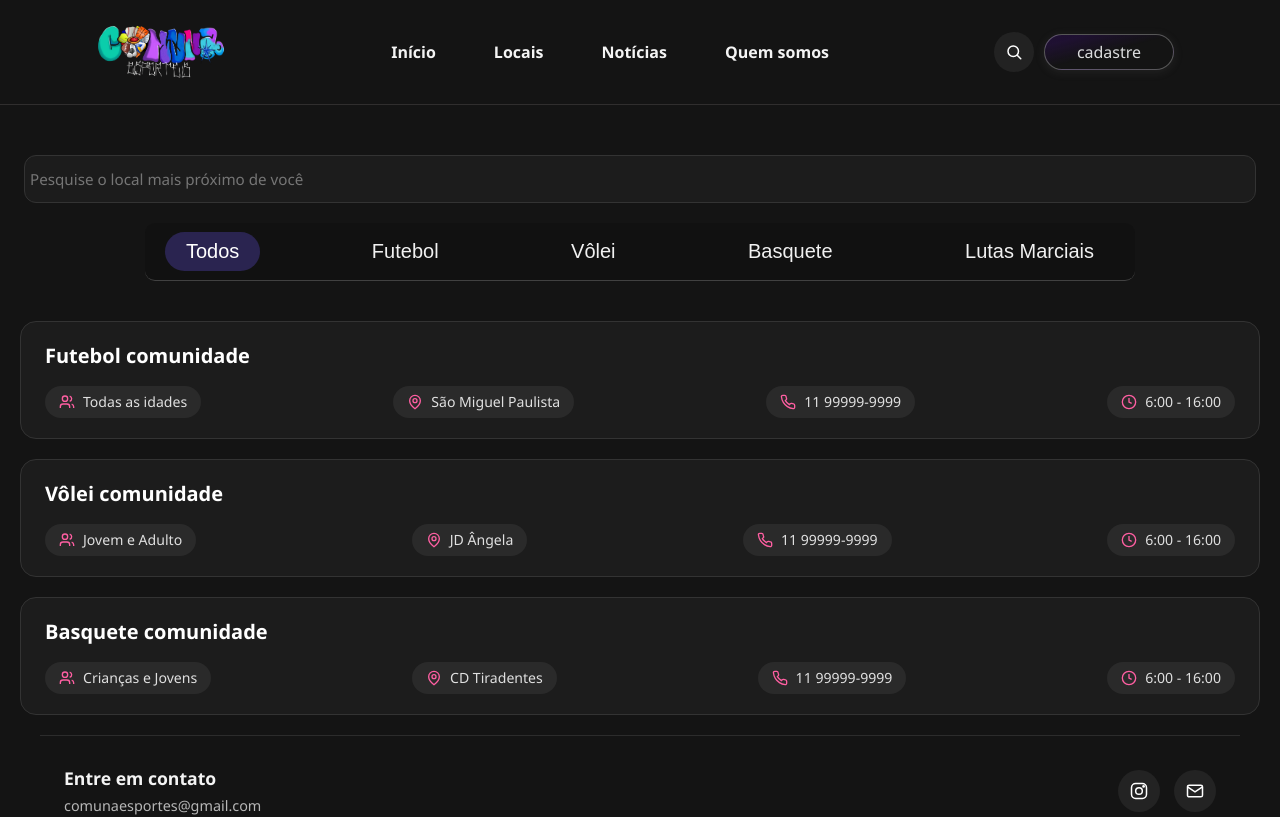
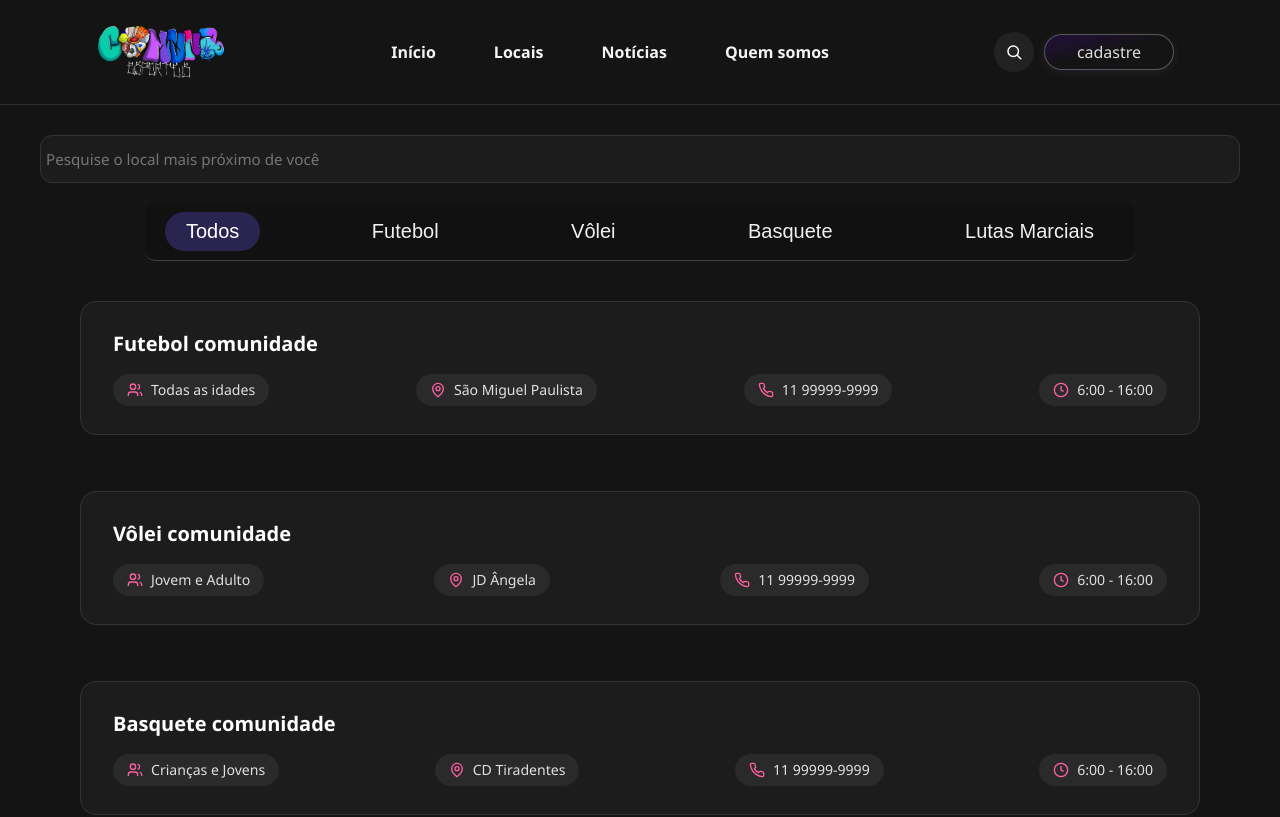
Before and after one commit to sofiAndradee/ProjetoTcc, a React (Vite) app: page /Local in a window 1280 px wide. Shown: the top 817 px of the page. Built offline with nearby package versions, Linux system fonts and the light colour scheme.

Commit message:
Modificações no filtro de pesquisa

```diff
--- a/src/components/CardEvento/CardEvento.jsx
+++ b/src/components/CardEvento/CardEvento.jsx
@@ -1,18 +1,21 @@
 import "./EventoStyle.css";
 
-export default function EventoCard() {
+export default function EventoCard({dados}) {
   return (
 
-      <div className="evento-card">
+      <div className="evento-card"
+      >
         <span className="tag">
-          Projeto Bola na Rede
+          {dados.nomeProjeto}
         </span>
 
-        <h3>Campeonato de verão</h3>
+        <h3>
+          {dados.tituloEvento}
+        </h3>
 
         <p>
-          Estamos organizando nosso torneio semestral! Todas as crianças e jovens
-          cadastrados no projeto podem participar. Venha representar seu time.
+          {dados.descricaoEvento}
+
         </p>
 
         <span className="date-tag">
--- a/src/components/CardEvento/EventoStyle.css
+++ b/src/components/CardEvento/EventoStyle.css
@@ -4,6 +4,7 @@
   transition: border-color 0.2s ease;
   border-radius: 16px;
   padding: 28px 32px;
+  margin-top: 20px;
 }
 
 .evento-card:hover {
--- a/src/components/CardLocal/CardLocal.css
+++ b/src/components/CardLocal/CardLocal.css
@@ -2,16 +2,18 @@
 .card {
   background: #1c1c1c;
   border-radius: 16px;
-  padding: 20px 24px;
+  padding: 28px 32px;
   border: 1px solid #333333;
   transition: transform 0.2s ease, border-color 0.2s ease;
   cursor: pointer;
-  margin: 20px
+  margin: 20px;
+
 }
 
 .card:hover {
   transform: translateY(-2px);
-  border-color: #4b3f8a;
+  border-color:  #43009A;
+  background-color: #161616;
 }
 
 .card-header {
--- a/src/components/Filtro/Filtro.css
+++ b/src/components/Filtro/Filtro.css
@@ -1,16 +1,12 @@
 
 .pesquisa-container {
   width: 100%;
-  padding: 20px 24px;
-}
-
-.barra-pesquisa {
   position: relative;
-  width: 100%;
-  max-width: 990px;
+  max-width: 1200px;
   margin: 0 auto 20px auto;
   box-sizing: border-box;
 }
+
 
 .icone-pesquisa {
   position: absolute;
--- a/src/components/Filtro/Filtro.jsx
+++ b/src/components/Filtro/Filtro.jsx
@@ -4,7 +4,8 @@ export default function PesquisaFiltro({
   termoBusca,
   setTermoBusca,
   filtroCategoria,
-  setFiltroCategoria
+  setFiltroCategoria,
+  placeholder = "Pesquise o local mais próximo de você"
 }) {
 
   const filtros = [
@@ -27,8 +28,7 @@ export default function PesquisaFiltro({
 
         className="input-filtro"
         type="search"
-        placeholder="Pesquise o local mais próximo de você"
-
+        placeholder={placeholder}
         value={termoBusca}
 
         onChange={(e) =>
--- a/src/pages/Local/LocalStyle.css
+++ b/src/pages/Local/LocalStyle.css
@@ -5,12 +5,15 @@
   min-height: 400px;
 }
 
-.listaCards {
-  max-width: 990px;
-  margin: 30px auto;
+.lista-cards {
+  max-width: 1200px;
+  min-height: 400px;
+  margin:  20px auto ;
   padding: 0 20px;
   display: flex;
   flex-direction: column;
   gap: 16px;
-  min-height: 200px;
+
+
+
 }
```
